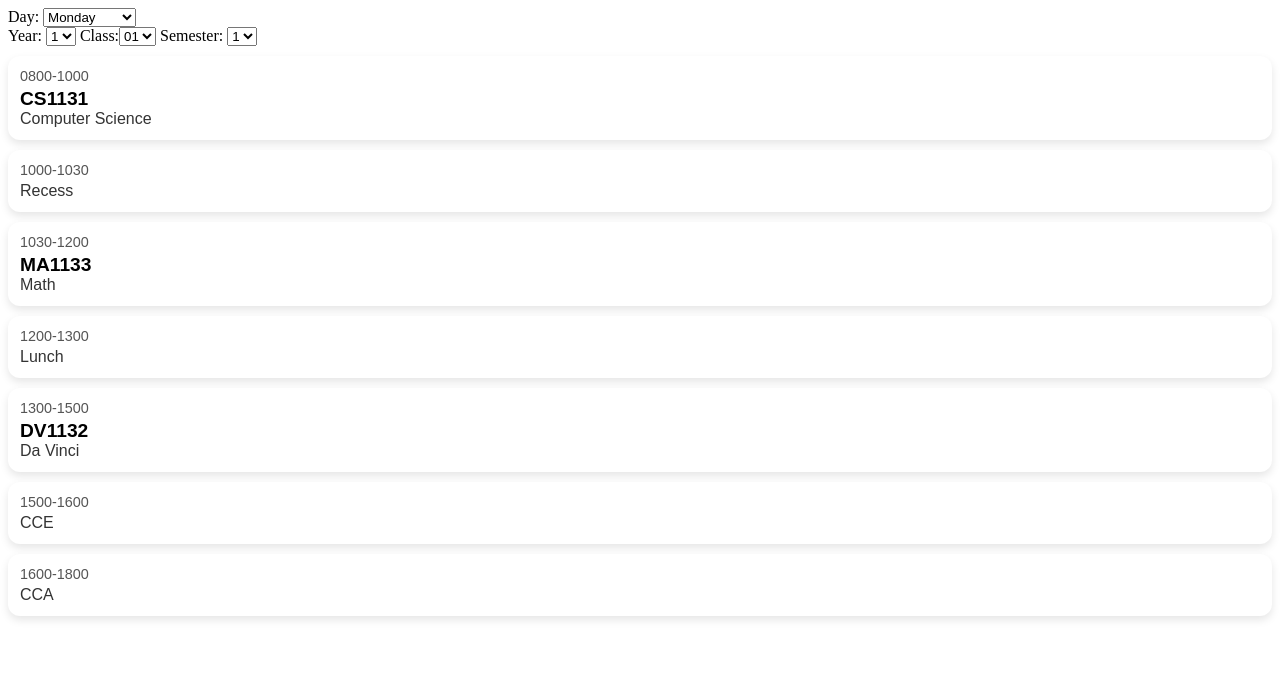
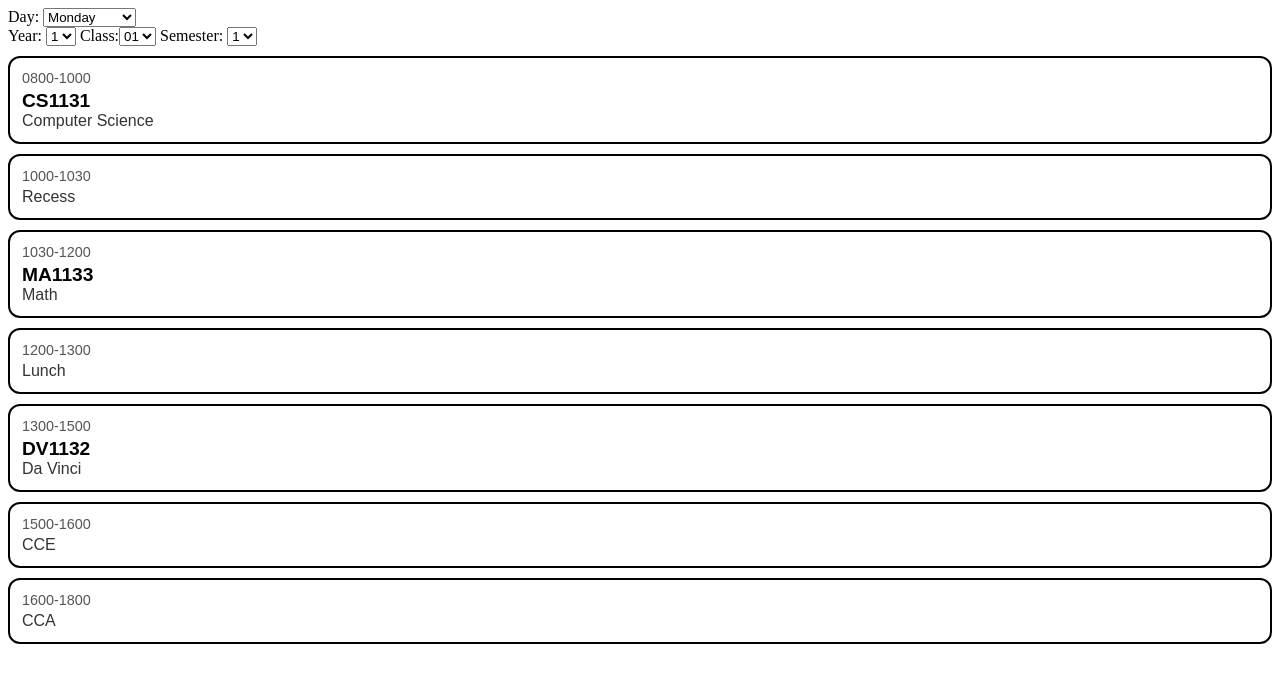
Before and after one commit to Spleefies/tt-data, a plain HTML site: page viewer/index.html in a window 1280 px wide. Drawn offline with Linux system fonts and the light colour scheme; files whose address does not match are found by name.

Commit message:
update viewer styling

```diff
--- a/viewer/index.html
+++ b/viewer/index.html
@@ -8,9 +8,11 @@
     .card {
       background-color: white;
       border-radius: 12px;
-      box-shadow: 0 4px 8px rgba(0,0,0,0.1);
+      border-width: 2px;
+      border-style: solid;
       padding: 12px;
       margin: 10px 0;
+      border-color: #000;
       font-family: Arial, sans-serif;
     }
     .time {
```
Also changed, not shown: 2025/s2/y1/02/tue.json (added, +7 -0 lines).
